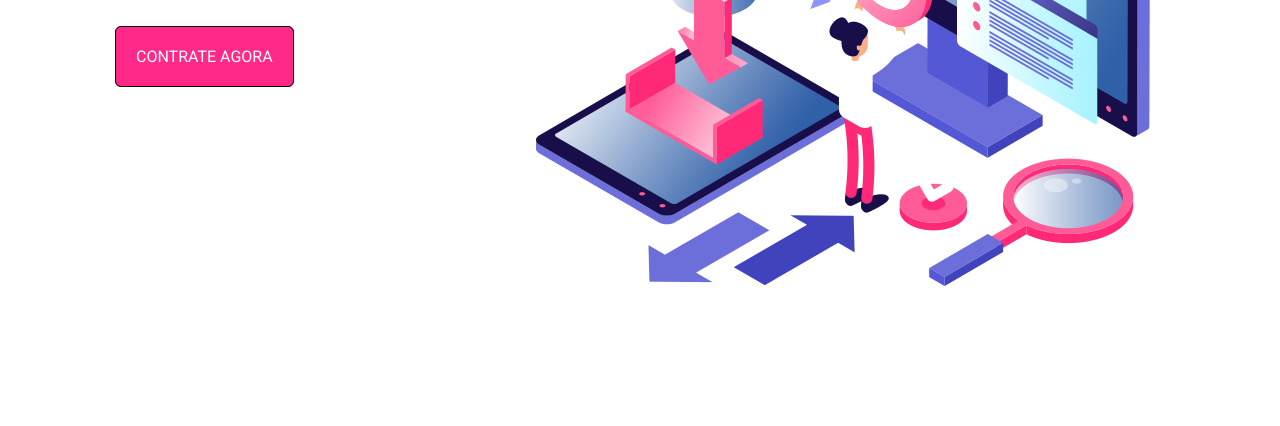
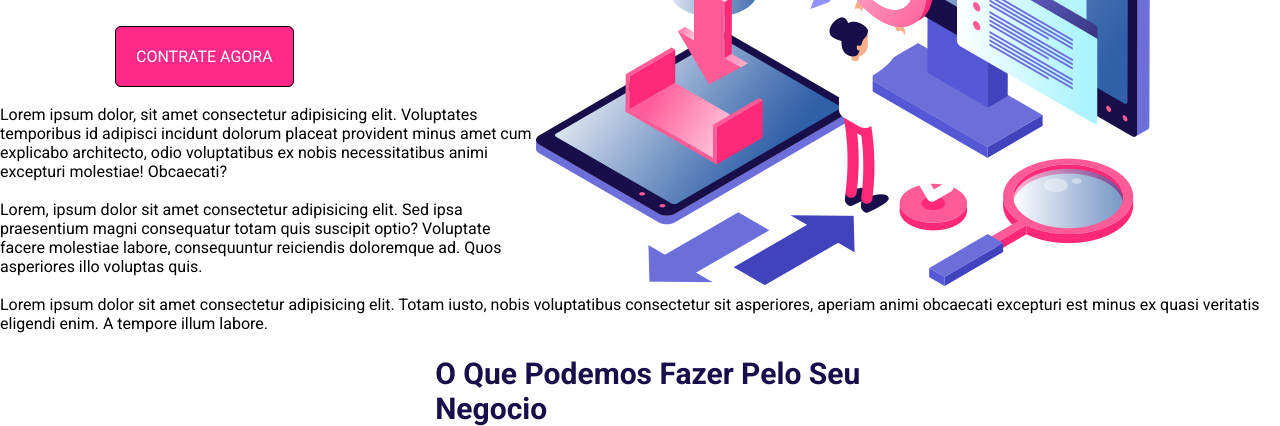
Before and after one commit to Gabrielbprado/Site-Agencia-css-html, a plain HTML site: page index.html in a window 1280 px wide. Shown: the part 487-913 px from the top of the page. Before the commit the page ends 800 px from the top, so only its background shows below. Drawn offline with Linux system fonts and the light colour scheme.

Commit message:
Area do negocio Criado

```diff
--- a/Css/style.css
+++ b/Css/style.css
@@ -111,3 +111,14 @@ body
     float: right;
     margin-right: 130px;
 }
+
+.tittle
+{
+
+    position: relative;
+    top: 340px;
+    left: 34%;
+    display: inline;
+    font-size: 30px;
+    color: #180F4A;
+}
--- a/index.html
+++ b/index.html
@@ -35,7 +35,29 @@
             </div>
            </header>
 
-           <section class="meu-negocio"></section>
+           <section class="my-Business">
+                    <div class="Motions">
+
+
+                <h1 class="tittle">O Que Podemos Fazer Pelo Seu Negocio</h1>
+                <div class="development-sites">
+                    <img src="" alt="">
+                    <h3></h3>
+                    <p>Lorem ipsum dolor, sit amet consectetur adipisicing elit. Voluptates temporibus id adipisci incidunt dolorum placeat provident minus amet cum explicabo architecto, odio voluptatibus ex nobis necessitatibus animi excepturi molestiae! Obcaecati?</p>
+                </div>
+                <div class="development-apps">
+                    <img src="" alt="">
+                    <h3></h3>
+                    <p>Lorem, ipsum dolor sit amet consectetur adipisicing elit. Sed ipsa praesentium magni consequatur totam quis suscipit optio? Voluptate facere molestiae labore, consequuntur reiciendis doloremque ad. Quos asperiores illo voluptas quis.</p>
+
+                </div>
+                <div class="development-Marketing">
+                    <img src="" alt="">
+                    <h3></h3>
+                    <p>Lorem ipsum dolor sit amet consectetur adipisicing elit. Totam iusto, nobis voluptatibus consectetur sit asperiores, aperiam animi obcaecati excepturi est minus ex quasi veritatis eligendi enim. A tempore illum labore.</p>
+                </div>
+            </div>
+           </section>
 
 
     </div>
```
